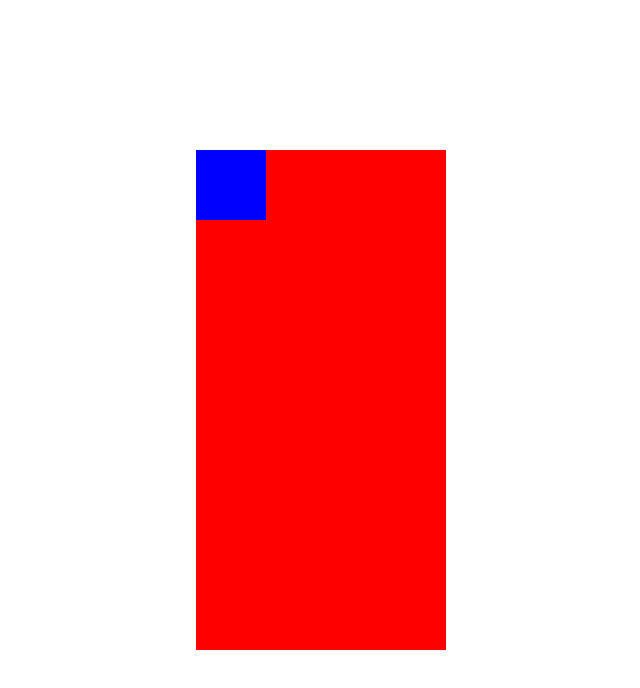
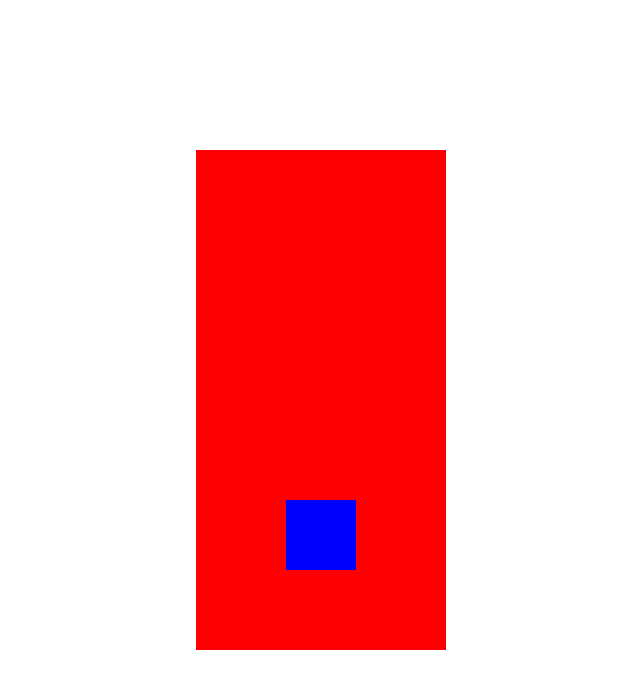
Before and after one commit to Miranda0309/Licuadora-JS, a plain HTML site: page index.html in a window 1280 px wide. Shown: the whole page, without its empty margins (319-959 px from the left). Drawn offline with Linux system fonts and the light colour scheme.

Commit message:
se centro el boton de la licuadora

```diff
--- a/css/styles.css
+++ b/css/styles.css
@@ -15,6 +15,7 @@
 }
 
 .blender-button{
+    margin: 350px auto 0px;
     width: 70px;
     height: 70px;
     background-color: blue;
```
